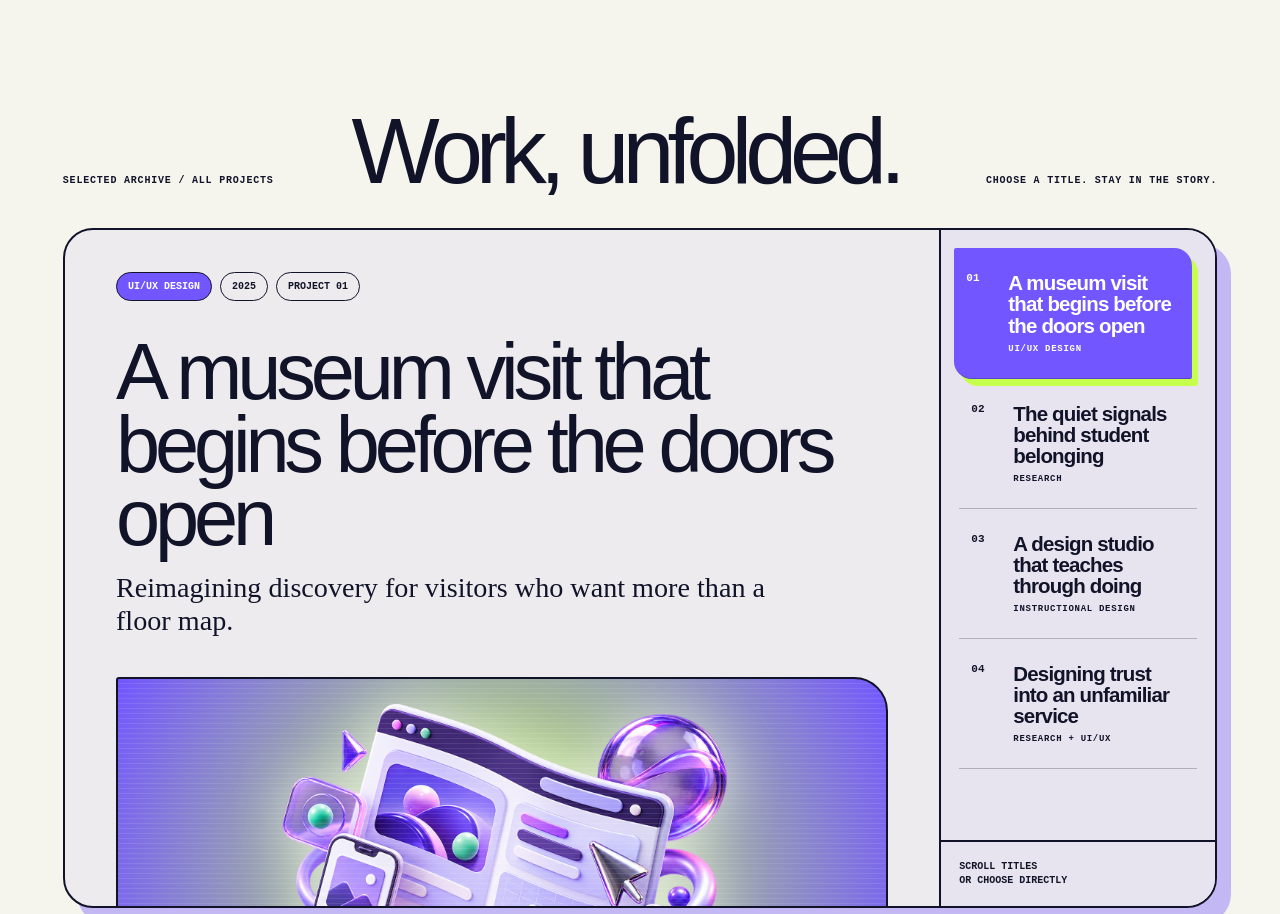
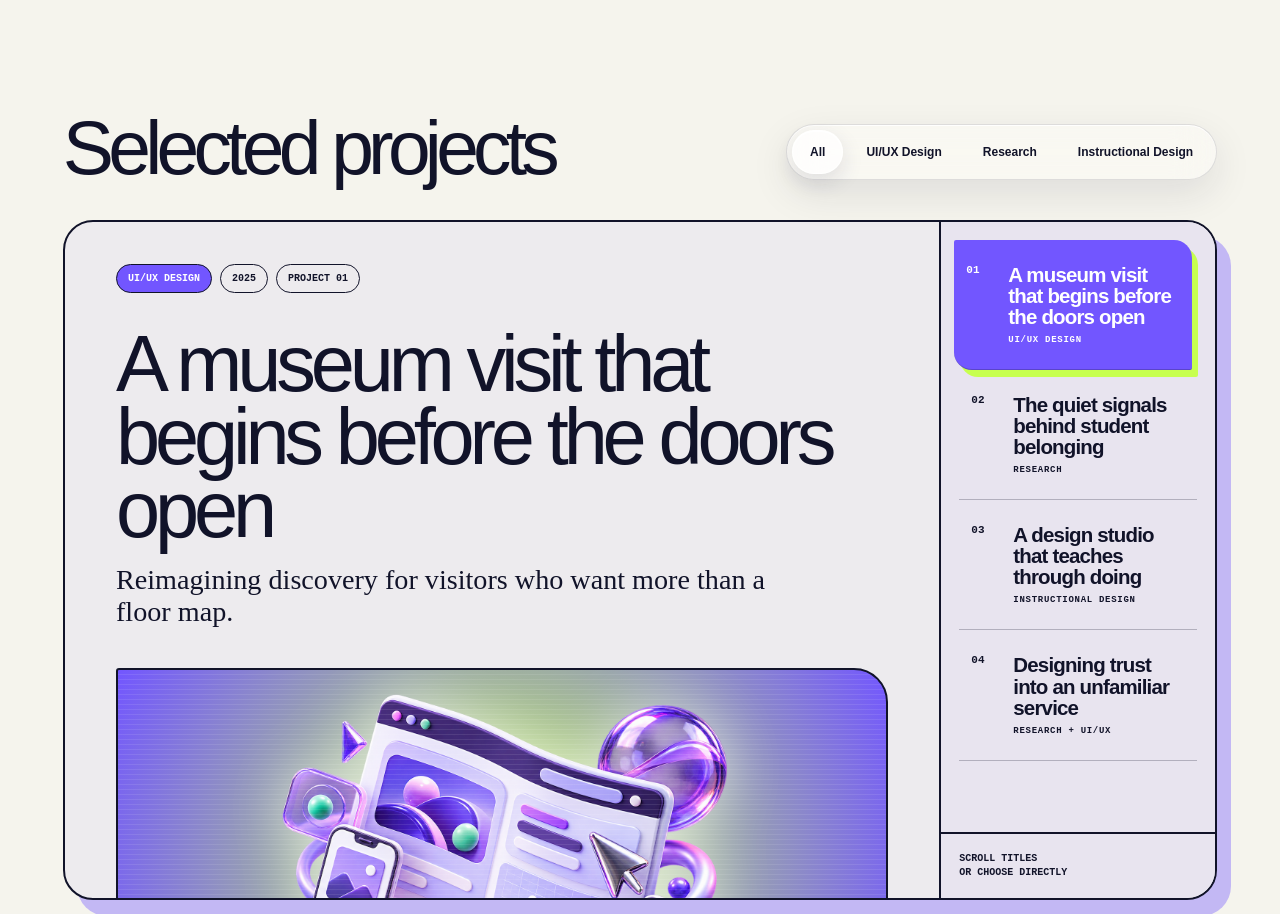
Before and after one commit to Jullyfish8/Portfolio-Website, a Next.js app: page / in a window 1280 px wide. Shown: the part 823-1737 px from the top of the page. Built offline with nearby package versions, Linux system fonts and the light colour scheme.

Commit message:
Add portfolio category filters

```diff
--- a/app/globals.css
+++ b/app/globals.css
@@ -130,3 +130,13 @@
 .carousel-nav div button{flex:1}
 .hero-actions .primary-cta,.hero-actions .resume-link{padding:14px 20px}
 @media(max-width:800px){.carousel-nav,.hero-actions{width:100%}.carousel-nav div button{flex:0 0 auto}}
+
+/* Two-column portfolio heading with white-glass category filters. */
+.section-heading{grid-template-columns:minmax(0,1fr) auto;gap:32px;align-items:end}
+.section-heading h2{font-size:clamp(44px,6vw,90px);line-height:.86}
+.project-filters{display:flex;gap:5px;padding:5px;border:1px solid rgba(17,19,41,.12);border-radius:999px;background:rgba(255,255,255,.38);box-shadow:inset 0 1px 0 rgba(255,255,255,.9),0 14px 38px rgba(28,25,62,.1);backdrop-filter:blur(20px) saturate(150%);-webkit-backdrop-filter:blur(20px) saturate(150%)}
+.project-filters button{padding:12px 17px;border:1px solid transparent;border-radius:999px;background:transparent;color:var(--ink);font-size:12px;font-weight:700;white-space:nowrap;cursor:pointer;transition:.25s}
+.project-filters button.active{border-color:rgba(255,255,255,.8);background:rgba(255,255,255,.72);box-shadow:inset 0 1px 0 #fff,0 8px 22px rgba(28,25,62,.12)}
+.dark .project-filters{border-color:rgba(255,255,255,.2);background:rgba(255,255,255,.08)}
+.dark .project-filters button.active{background:rgba(255,255,255,.2)}
+@media(max-width:800px){.section-heading{display:grid;grid-template-columns:1fr;gap:18px}.section-heading h2{margin-bottom:0}.project-filters{width:100%;overflow-x:auto}.project-filters button{flex:0 0 auto}}
--- a/app/page.tsx
+++ b/app/page.tsx
@@ -12,14 +12,15 @@ const projects = [
   { id:'studio', number:'03', category:'INSTRUCTIONAL DESIGN', year:'2024', title:'A design studio that teaches through doing', intro:'Transforming passive slideware into an active, feedback-rich learning journey.', color:'#f1439a', accent:'#ffca4b', image:'/learning-3d.png', responsibility:'Learning architecture · Facilitation · Media', challenge:'A four-hour workshop relied on dense presentation slides and left learners with little opportunity to practise.', approach:'I rebuilt the experience around short demonstrations, guided challenges, peer critique and reusable job aids. Every activity mapped to an observable skill.', impact:'Completion rose to 94%, while post-session confidence increased by 31 percentage points across two cohorts.' },
   { id:'trust', number:'04', category:'RESEARCH + UI/UX', year:'2024', title:'Designing trust into an unfamiliar service', intro:'Research and interface decisions for a high-stakes first-use experience.', color:'#00a98f', accent:'#c8ff65', image:'/research-3d.png', responsibility:'Discovery · Service blueprint · UX writing', challenge:'People hesitated at the moment of commitment because the service asked for sensitive information before explaining what happened next.', approach:'I traced trust gaps across the journey, prototyped progressive disclosure patterns and tested language at the decision points that carried the most anxiety.', impact:'The revised concept improved task completion and reduced perceived risk in moderated evaluation.' },
 ];
+const projectFilters = ['All','UI/UX Design','Research','Instructional Design'];
 
 export default function Home(){
-  const [role,setRole]=useState(0),[project,setProject]=useState(0),[dark,setDark]=useState(false),[paused,setPaused]=useState(false),[activeSection,setActiveSection]=useState('home'); const touchX=useRef(0);
+  const [role,setRole]=useState(0),[project,setProject]=useState(0),[dark,setDark]=useState(false),[paused,setPaused]=useState(false),[activeSection,setActiveSection]=useState('home'),[projectFilter,setProjectFilter]=useState('All'); const touchX=useRef(0);
   useEffect(()=>{if(localStorage.getItem('julfendi-theme')==='dark')setDark(true)},[]);
   useEffect(()=>{if(paused)return;const timer=setInterval(()=>setRole(v=>(v+1)%roles.length),3000);return()=>clearInterval(timer)},[paused]);
   useEffect(()=>{localStorage.setItem('julfendi-theme',dark?'dark':'light')},[dark]);
   useEffect(()=>{const observer=new IntersectionObserver(entries=>{const visible=entries.filter(entry=>entry.isIntersecting).sort((a,b)=>b.intersectionRatio-a.intersectionRatio)[0];if(visible)setActiveSection(visible.target.id)},{rootMargin:'-18% 0px -62% 0px',threshold:[0,.2,.5,.8]});['home','portfolio','about','contact'].forEach(id=>{const section=document.getElementById(id);if(section)observer.observe(section)});return()=>observer.disconnect()},[]);
-  const current=roles[role],selected=projects[project],moveRole=(d:number)=>setRole(v=>(v+d+roles.length)%roles.length);
+  const current=roles[role],selected=projects[project],moveRole=(d:number)=>setRole(v=>(v+d+roles.length)%roles.length),visibleProjects=projects.map((item,index)=>({item,index})).filter(({item})=>projectFilter==='All'||item.category.toLowerCase().includes(projectFilter.toLowerCase().replace(' design','')));
   return <main className={`site-shell ${dark?'dark':''}`}>
     <nav className="nav-shell" aria-label="Primary navigation"><a className="wordmark" href="#home" aria-label="Julfendi home">J<span>•</span></a><div className="nav-links"><a className={activeSection==='home'?'is-active':''} href="#home">Home</a><a className={activeSection==='portfolio'?'is-active':''} href="#portfolio">Portfolio</a><a className={activeSection==='about'?'is-active':''} href="#about">About me</a><a className={activeSection==='contact'?'is-active':''} href="#contact">Work with me</a></div><button className="theme-toggle" type="button" onClick={()=>setDark(v=>!v)} aria-label={`Switch to ${dark?'bright':'dark'} mode`} aria-pressed={dark}><span>{dark?'Dark':'Light'}</span><i aria-hidden="true" /></button></nav>
     <section id="home" className={`hero hero-${current.className}`} onMouseEnter={()=>setPaused(true)} onMouseLeave={()=>setPaused(false)} onFocus={()=>setPaused(true)} onBlur={()=>setPaused(false)} onTouchStart={e=>touchX.current=e.touches[0].clientX} onTouchEnd={e=>{const delta=e.changedTouches[0].clientX-touchX.current;if(Math.abs(delta)>45)moveRole(delta<0?1:-1)}}>
@@ -28,8 +29,8 @@ export default function Home(){
       <div className="hero-bottom"><div className="carousel-nav" aria-label="Choose a discipline"><div>{roles.map((r,i)=><button key={r.name} className={i===role?'active':''} onClick={()=>setRole(i)} aria-label={`Show ${r.name}`}>{r.name}</button>)}</div></div><div className="hero-actions"><a className="primary-cta" href="#portfolio">View my projects</a><a className="resume-link" href="#resume"><span>⇩</span> Download résumé</a></div></div>
     </section>
     <section id="portfolio" className="projects-section" style={{'--project':selected.color,'--project-accent':selected.accent} as React.CSSProperties}>
-      <header className="section-heading"><p>Selected archive / All projects</p><h2>Work, unfolded.</h2><span>Choose a title. Stay in the story.</span></header>
-      <div className="project-console"><article className="case-reader" tabIndex={0} aria-live="polite"><div className="case-topline"><span>{selected.category}</span><span>{selected.year}</span><span>PROJECT {selected.number}</span></div><h3>{selected.title}</h3><p className="case-intro">{selected.intro}</p><div className="case-visual"><div className="scanlines"/><img src={selected.image} alt=""/></div><div className="case-meta"><p>MY RESPONSIBILITY</p><strong>{selected.responsibility}</strong></div><div className="case-copy"><p className="copy-label">01 / The challenge</p><h4>{selected.challenge}</h4><p className="copy-label">02 / The approach</p><p>{selected.approach}</p><blockquote>“Make the invisible parts of an experience visible enough to change.”</blockquote><p className="copy-label">03 / The impact</p><p>{selected.impact}</p></div></article><aside className="project-selector" aria-label="Choose a project"><div className="selector-rail">{projects.map((item,i)=><button key={item.id} onClick={()=>{setProject(i);history.replaceState(null,'',`#project-${item.id}`)}} className={i===project?'active':''} aria-pressed={i===project}><span>{item.number}</span><strong>{item.title}</strong><small>{item.category}</small></button>)}</div><p>Scroll titles<br/>or choose directly</p></aside></div>
+      <header className="section-heading"><h2>Selected projects</h2><div className="project-filters" aria-label="Filter projects by category">{projectFilters.map(filter=><button key={filter} type="button" className={projectFilter===filter?'active':''} aria-pressed={projectFilter===filter} onClick={()=>{setProjectFilter(filter);const first=projects.findIndex(item=>filter==='All'||item.category.toLowerCase().includes(filter.toLowerCase().replace(' design','')));if(first>=0)setProject(first)}}>{filter}</button>)}</div></header>
+      <div className="project-console"><article className="case-reader" tabIndex={0} aria-live="polite"><div className="case-topline"><span>{selected.category}</span><span>{selected.year}</span><span>PROJECT {selected.number}</span></div><h3>{selected.title}</h3><p className="case-intro">{selected.intro}</p><div className="case-visual"><div className="scanlines"/><img src={selected.image} alt=""/></div><div className="case-meta"><p>MY RESPONSIBILITY</p><strong>{selected.responsibility}</strong></div><div className="case-copy"><p className="copy-label">01 / The challenge</p><h4>{selected.challenge}</h4><p className="copy-label">02 / The approach</p><p>{selected.approach}</p><blockquote>“Make the invisible parts of an experience visible enough to change.”</blockquote><p className="copy-label">03 / The impact</p><p>{selected.impact}</p></div></article><aside className="project-selector" aria-label="Choose a project"><div className="selector-rail">{visibleProjects.map(({item,index})=><button key={item.id} onClick={()=>{setProject(index);history.replaceState(null,'',`#project-${item.id}`)}} className={index===project?'active':''} aria-pressed={index===project}><span>{item.number}</span><strong>{item.title}</strong><small>{item.category}</small></button>)}</div><p>Scroll titles<br/>or choose directly</p></aside></div>
     </section>
     <section id="about" className="about-section"><p className="section-kicker">About me</p><div><h2>I connect evidence,<br/><em>interfaces</em> and learning.</h2><p>I’m Julfendi—a multidisciplinary designer who turns complex questions into experiences people can understand, use and remember.</p></div><div className="capability-list"><span>01 Research systems</span><span>02 Digital experiences</span><span>03 Learning journeys</span></div></section>
     <section id="contact" className="contact-section"><p>Have a complex idea?</p><h2>Let’s make it<br/><em>click.</em></h2><a href="mailto:hello@julfendi.design">Start a conversation ↗</a></section>
```
